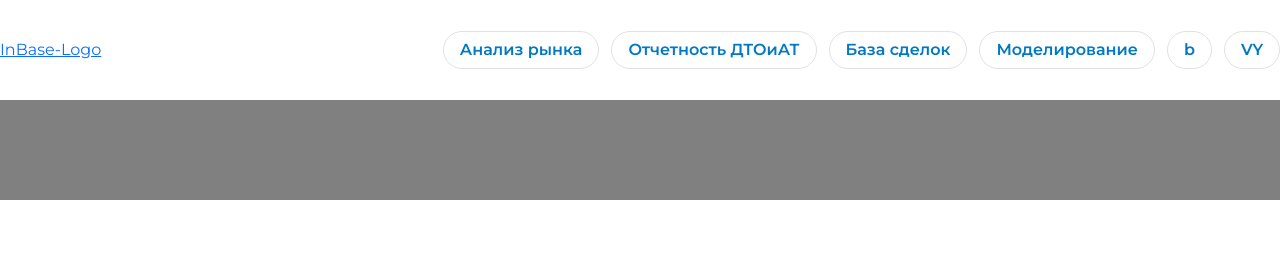
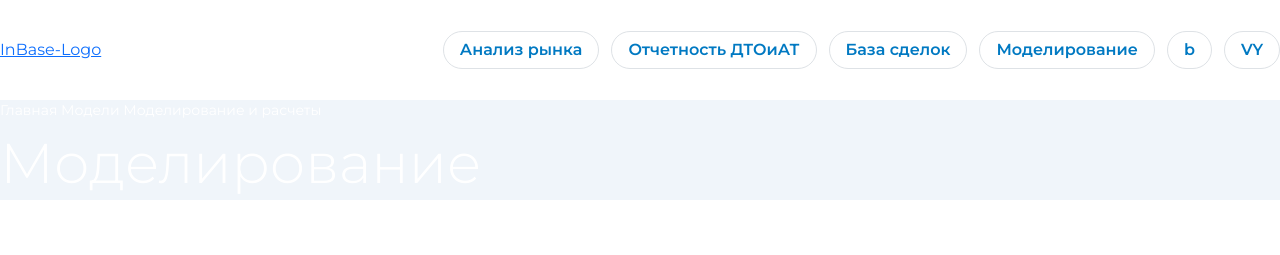
Before and after one commit to katie-soft/Model, a website built with webpack: page src/index.html in a window 1280 px wide. Shown: the top 255 px of the page. Built offline with nearby package versions, Linux system fonts and the light colour scheme.

Commit message:
2 files modified

```diff
--- a/src/index.html
+++ b/src/index.html
@@ -45,7 +45,14 @@
       </div>
     </header>
 
-    <section class="main"></section>
+    <section class="main">
+      <div class="page-breadcrumbs">
+        <span>Главная</span>
+        <span>Модели</span>
+        <span>Моделирование и расчеты</span>
+      </div>
+      <div class="page-title">Моделирование</div>
+    </section>
 
     <footer class="footer d-flex justify-content-center">
       <div
--- a/src/styles.scss
+++ b/src/styles.scss
@@ -37,15 +37,28 @@
 }
 
 .main {
-  background-color: grey;
+  background-color: #f0f5fa;
   height: 100px;
   width: 1920px;
+}
+
+.page-breadcrumbs {
+  color: #fff;
+  font-weight: 400;
+  font-size: 14px;
+}
+
+.page-title {
+  font-weight: 300;
+  font-size: 56px;
+  color: #fff;
 }
 
 .footer {
   height: 304px;
   max-width: 1920px;
   background-color: #fff;
+  border-radius: 10% 0 10% 0;
 }
 
 .footer-content {
```
